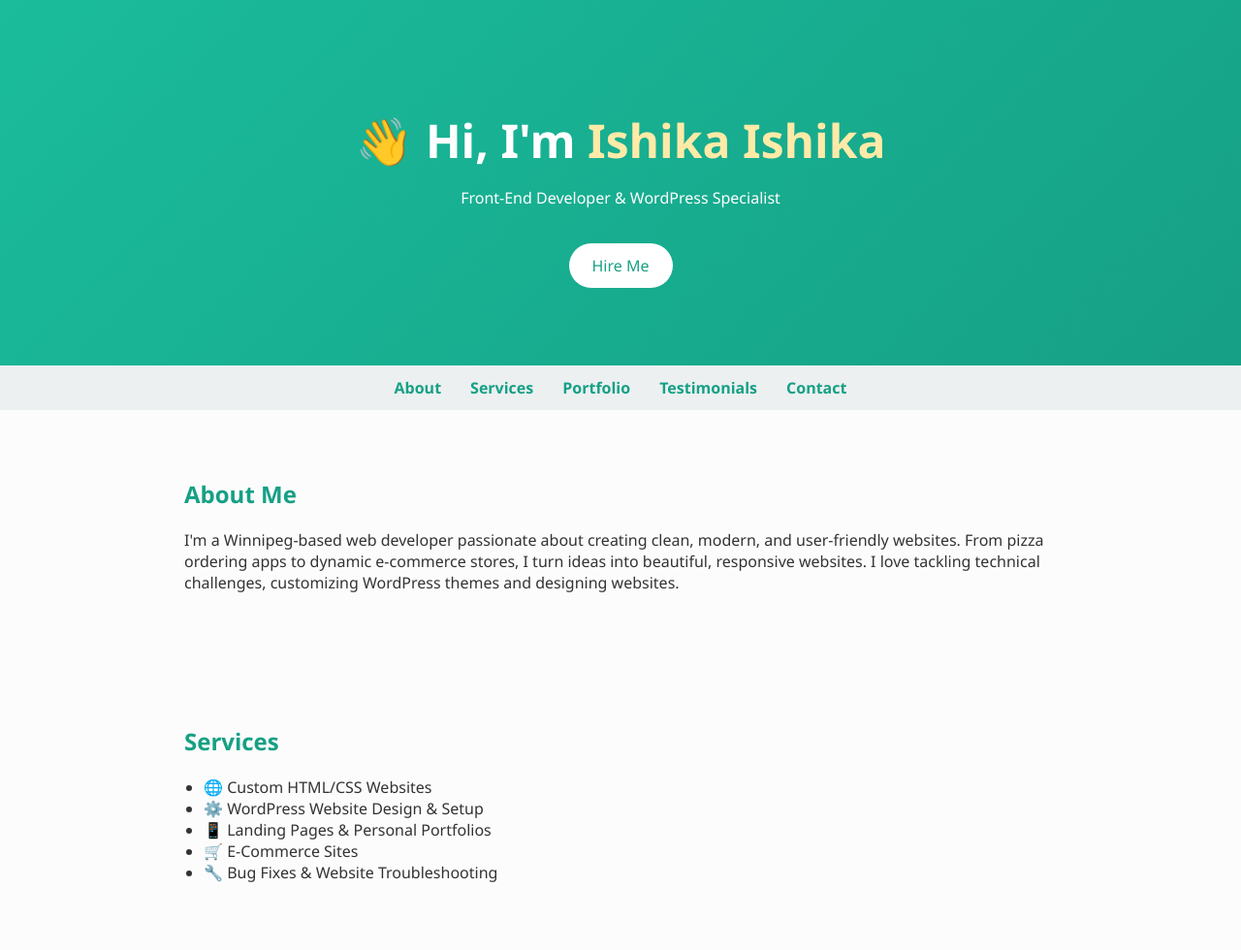
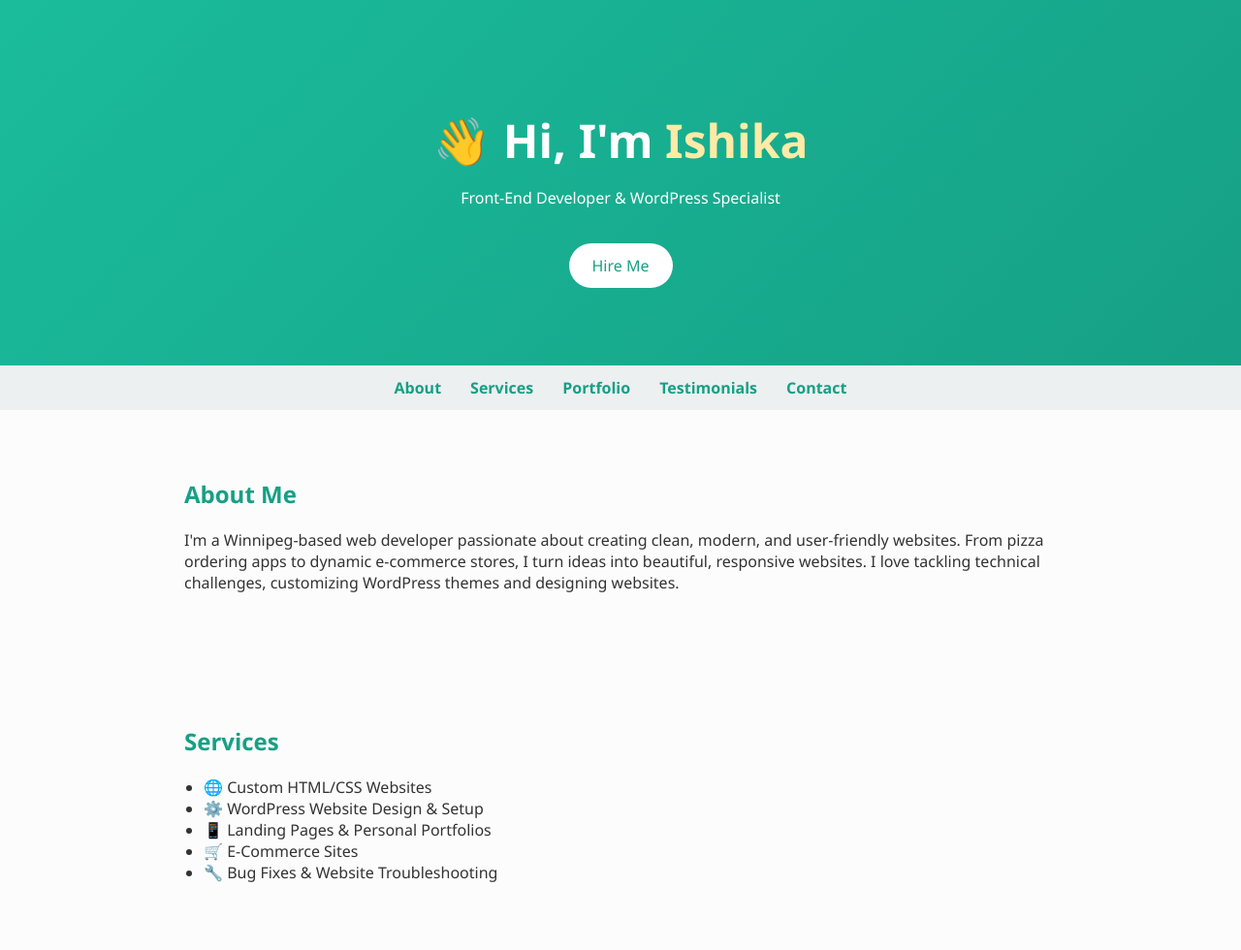
Before and after one commit to ishika6565/Ishika-freelancing, a plain HTML site: page index.html in a window 1280 px wide. Shown: the top 980 px of the page at 97% size. Drawn offline with Linux system fonts and the light colour scheme.

Commit message:
index.html

```diff
--- a/index.html
+++ b/index.html
@@ -9,7 +9,7 @@
 <body>
 
   <header class="hero">
-    <h1>👋 Hi, I'm <span>Ishika Ishika</span></h1>
+    <h1>👋 Hi, I'm <span>Ishika</span></h1>
     <p>Front-End Developer & WordPress Specialist</p>
     <a href="#contact" class="btn">Hire Me</a>
   </header>
```
